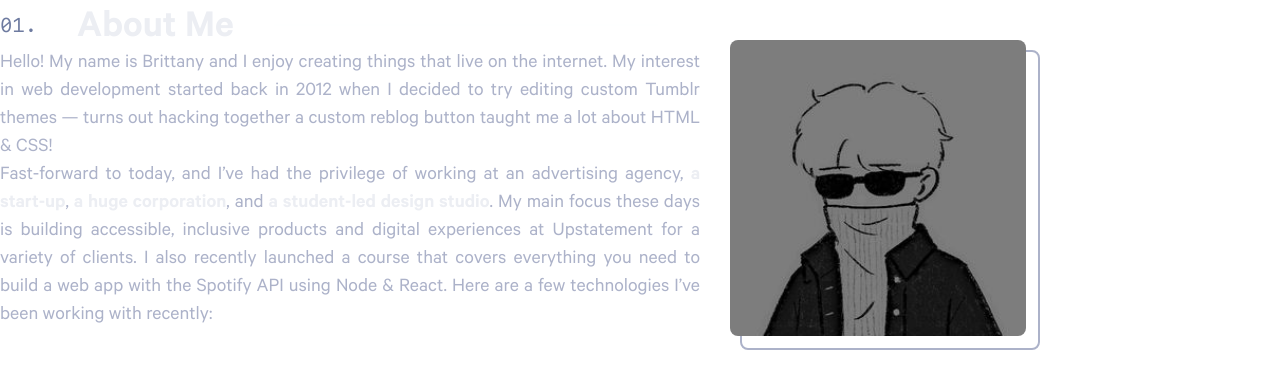
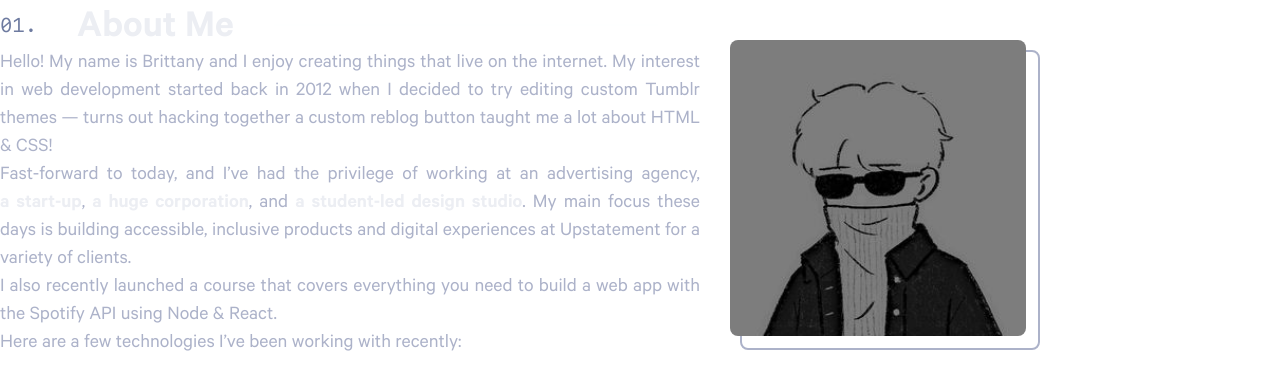
Before and after one commit to dusklight00/dusky.dev, a React (Vite) app: page / in a window 1280 px wide. Shown: the top 390 px of the page. Built offline with nearby package versions, Linux system fonts and the light colour scheme.

Commit message:
link component being multiline debugged

```diff
--- a/src/App.jsx
+++ b/src/App.jsx
@@ -44,15 +44,19 @@ function App() {
               out hacking together a custom reblog button taught me a lot about
               HTML & CSS!
             </p>
-            Fast-forward to today, and I’ve had the privilege of working at an
-            advertising agency, <Link>a start-up</Link>,{" "}
-            <Link>a huge corporation</Link>, and{" "}
-            <Link>a student-led design studio</Link>. My main focus these days
-            is building accessible, inclusive products and digital experiences
-            at Upstatement for a variety of clients. I also recently launched a
-            course that covers everything you need to build a web app with the
-            Spotify API using Node & React. Here are a few technologies I’ve
-            been working with recently:
+            <p>
+              Fast-forward to today, and I’ve had the privilege of working at an
+              advertising agency, <Link>a start-up</Link>,{" "}
+              <Link>a huge corporation</Link>, and{" "}
+              <Link>a student-led design studio</Link>. My main focus these days
+              is building accessible, inclusive products and digital experiences
+              at Upstatement for a variety of clients.
+            </p>
+            <p>
+              I also recently launched a course that covers everything you need
+              to build a web app with the Spotify API using Node & React.
+            </p>
+            Here are a few technologies I’ve been working with recently:
           </div>
           <Avatar />
         </div>
--- a/src/components/Link.jsx
+++ b/src/components/Link.jsx
@@ -26,43 +26,18 @@ function Link({ children }) {
     return () => clearInterval(interval);
   }, [width]);
 
-  //   useEffect(() => {
-  //     if (ref.current) {
-  //       setWidth(ref.current.offsetWidth);
-  //     }
-
-  //     const handleResize = () => {
-  //       if (ref.current) {
-  //         setWidth(ref.current.offsetWidth);
-  //       }
-  //     };
-
-  //     window.addEventListener("resize", handleResize);
-
-  //     return () => {
-  //       window.removeEventListener("resize", handleResize);
-  //     };
-  //   }, []);
-
-  //   useEffect(() => {
-  //     const interval = setInterval(() => {
-  //       console.log(width);
-  //     });
-  //     return () => clearInterval(interval);
-  //   }, [width]);
-
   return (
     <motion.span
-      className="font-bold font-sans text-white-color text-xl relative cursor-pointer group"
+      className="font-bold font-sans text-white-color text-xl relative cursor-pointer group whitespace-nowrap"
       whileHover="hover"
     >
       {children}
-      <motion.div
+      <motion.span
         className="border inline-block w-0 absolute bottom-0 left-0 border-white-color"
         style={{ opacity: opacity }}
         ref={ref}
         variants={lineEffect}
-      ></motion.div>
+      ></motion.span>
     </motion.span>
   );
 }
```
